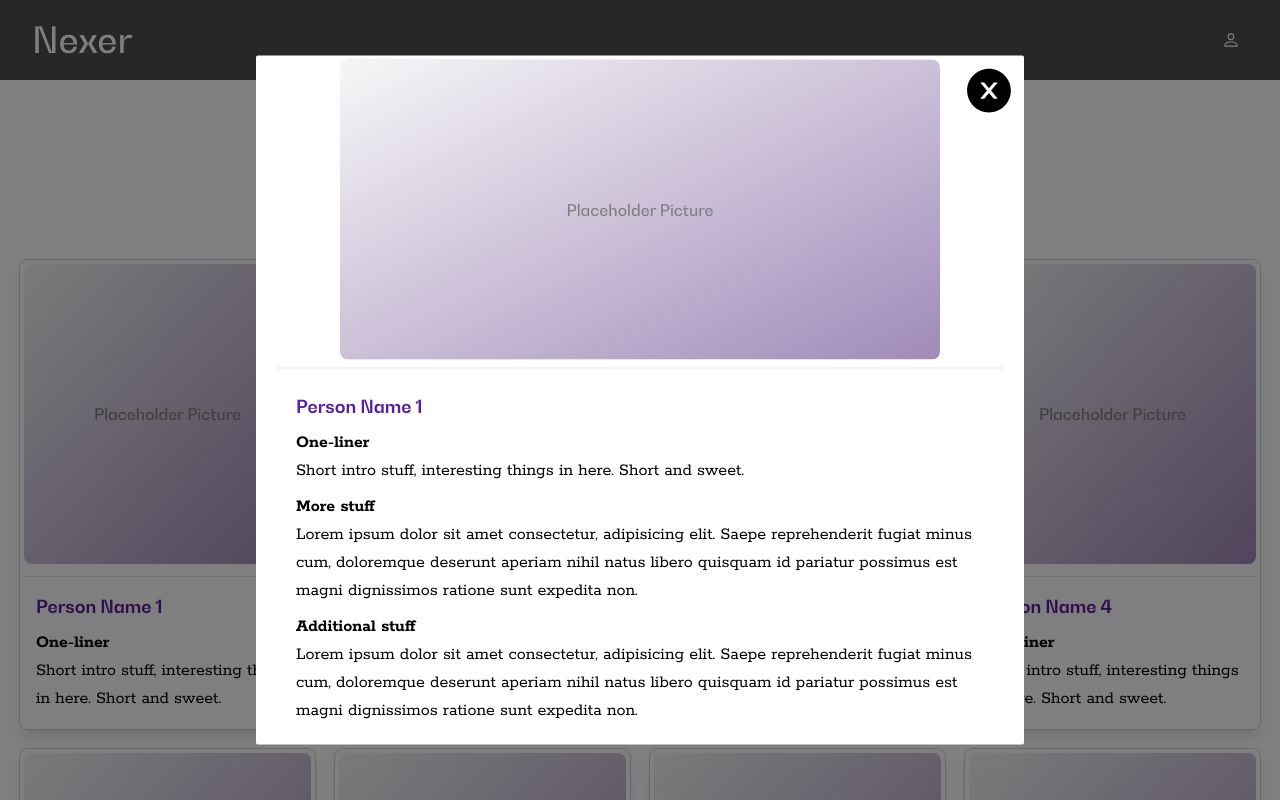
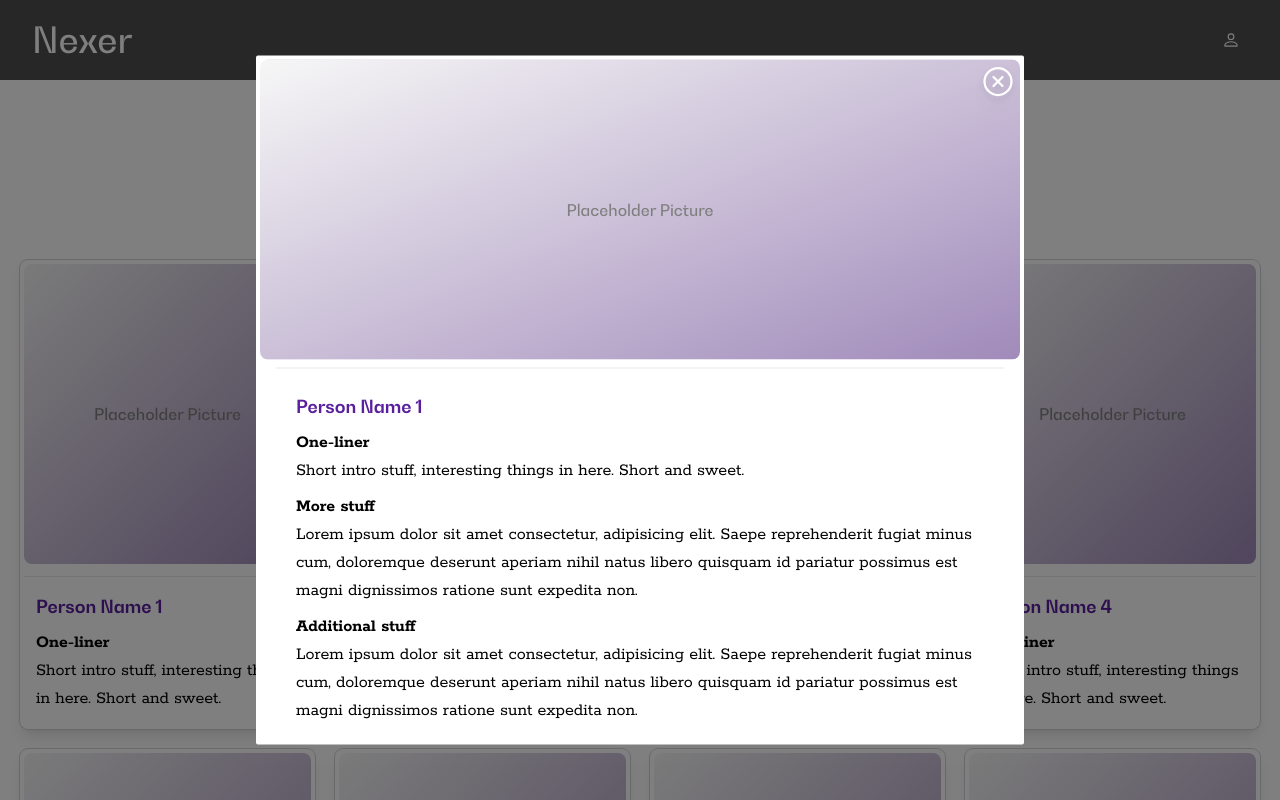
Before and after one commit to PortalBoost/PortalBoost, a React (Vite) app in the folder PortalBoost/ClientApp/: page / in a window 1280 px wide. Both pictures are taken after a click on the element 167 px from the left and 494 px from the top of the page. Shown: the top 800 px of the page. Built offline with nearby package versions, Linux system fonts and the light colour scheme; a web font is replaced by a local one.

Commit message:
EmployeeModal closebutton added

```diff
--- a/PortalBoost/ClientApp/src/components/employee/EmployeeModal.tsx
+++ b/PortalBoost/ClientApp/src/components/employee/EmployeeModal.tsx
@@ -1,5 +1,5 @@
 
-import { AiFillCloseCircle } from "react-icons/ai"
+import { IoCloseCircleOutline } from "react-icons/io5"
 // Container
 // Card Header/Top section
 // Image
@@ -15,8 +15,8 @@ interface EmployeeModalProps {
 	testId: number; // TODO:  Send in real User
 }
 
-//TODO: Reusable modal container instead?
-//TODO: Center inner container?
+// TODO: Reusable modal container instead?
+// TODO: Center inner container?
 // TODO: Scroll through modal
 // TODO: Close button, fixed at top. When scrolled down, fixed at bottom.
 // TODO: Remove horizontal scroll?
@@ -24,10 +24,9 @@ const EmployeeModal = ({ isOpen, toggleOpen, testId }: EmployeeModalProps) => {
 
 
 
+	const placeholderProfilePicture = <div className="bg-n-purple-dark w-[1500px] h-[300px] p-1 m-1 shrink flex justify-center items-center rounded-lg
+	bg-gradient-to-br opacity-50 from-n-offwhite ">Placeholder Picture</div>
 
-
-	const placeholderProfilePicture = <div className="bg-n-purple-dark w-[600px] h-[300px] p-1 m-1 shrink flex justify-center items-center rounded-lg
-	bg-gradient-to-br opacity-50 from-n-offwhite ">Placeholder Picture</div>
 
 	return (
 		<>
@@ -40,7 +39,7 @@ const EmployeeModal = ({ isOpen, toggleOpen, testId }: EmployeeModalProps) => {
 
 						{/** Modal background */}
 						<div className="bg-white absolute top-1/2 left-1/2 -translate-y-1/2 -translate-x-1/2
-						w-full h-screen sm:max-w-3xl xs:h-auto overflow-scroll
+						w-full h-screen sm:max-w-3xl xs:h-auto overflow-auto
 						rounded-sm  "
 							onClick={(e) => e.stopPropagation()}>
 
@@ -61,11 +60,12 @@ const EmployeeModal = ({ isOpen, toggleOpen, testId }: EmployeeModalProps) => {
 									<p className="mt-2 font-bold">Additional stuff</p>
 									<p> Lorem ipsum dolor sit amet consectetur, adipisicing elit. Saepe reprehenderit fugiat minus cum, doloremque deserunt aperiam nihil natus libero quisquam id pariatur possimus est magni dignissimos ratione sunt expedita non.</p>
 								</div>
-								<AiFillCloseCircle onClick={toggleOpen} style={{
-									position: "fixed", top: "0", right: "0",
-									fontSize: "50px", margin: "10px",
-									color: ""
-								}} />
+
+								<div role="button" id="close-modal" onClick={toggleOpen}
+									className="fixed top-0 right-0  ">
+									<IoCloseCircleOutline className="hover:rotate-90 transition-transform text-4xl m-2 text-white filter drop-shadow-lg " />
+								</div>
+
 							</div>
 
 						</div>
```
